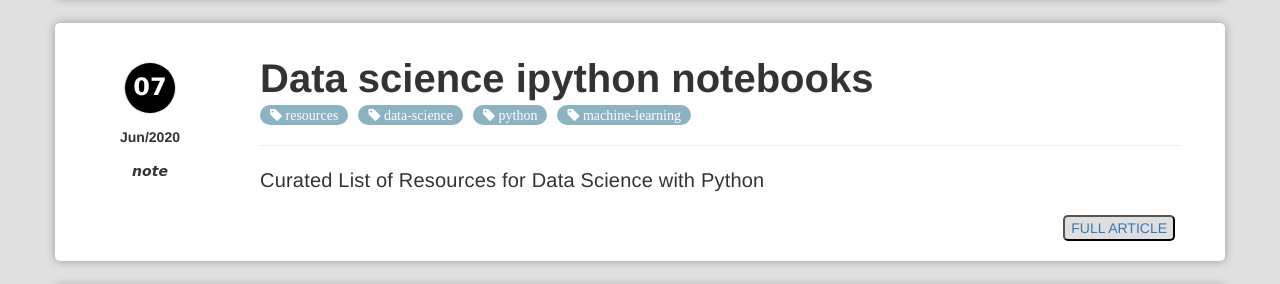
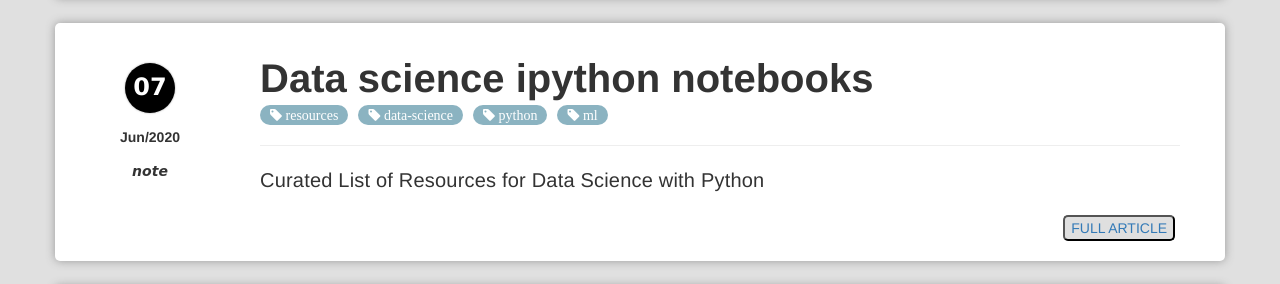
Before and after one commit to LearnDSML/blog, a Jekyll site: the page built from index.html, in a window 1280 px wide. Shown: the part 470-754 px from the top of the page. Built offline with Jekyll 4.4.1, drawn with Linux system fonts in a browser that asks for light colours; the list of posts is cut into pages by our own code.

Commit message:
Update 2020-06-07-Data-Science-Ipython-Notebooks.md

```diff
--- a/_posts/2020-06-07-Data-Science-Ipython-Notebooks.md
+++ b/_posts/2020-06-07-Data-Science-Ipython-Notebooks.md
@@ -2,7 +2,7 @@
 title: "Data Science Ipython Notebooks"
 layout: post
 category: note
-tags: [resources,data-science,python,machine-learning]
+tags: [resources,data-science,python,ml]
 excerpt: "Curated List of Resources for Data Science with Python"
 ---
 
```
